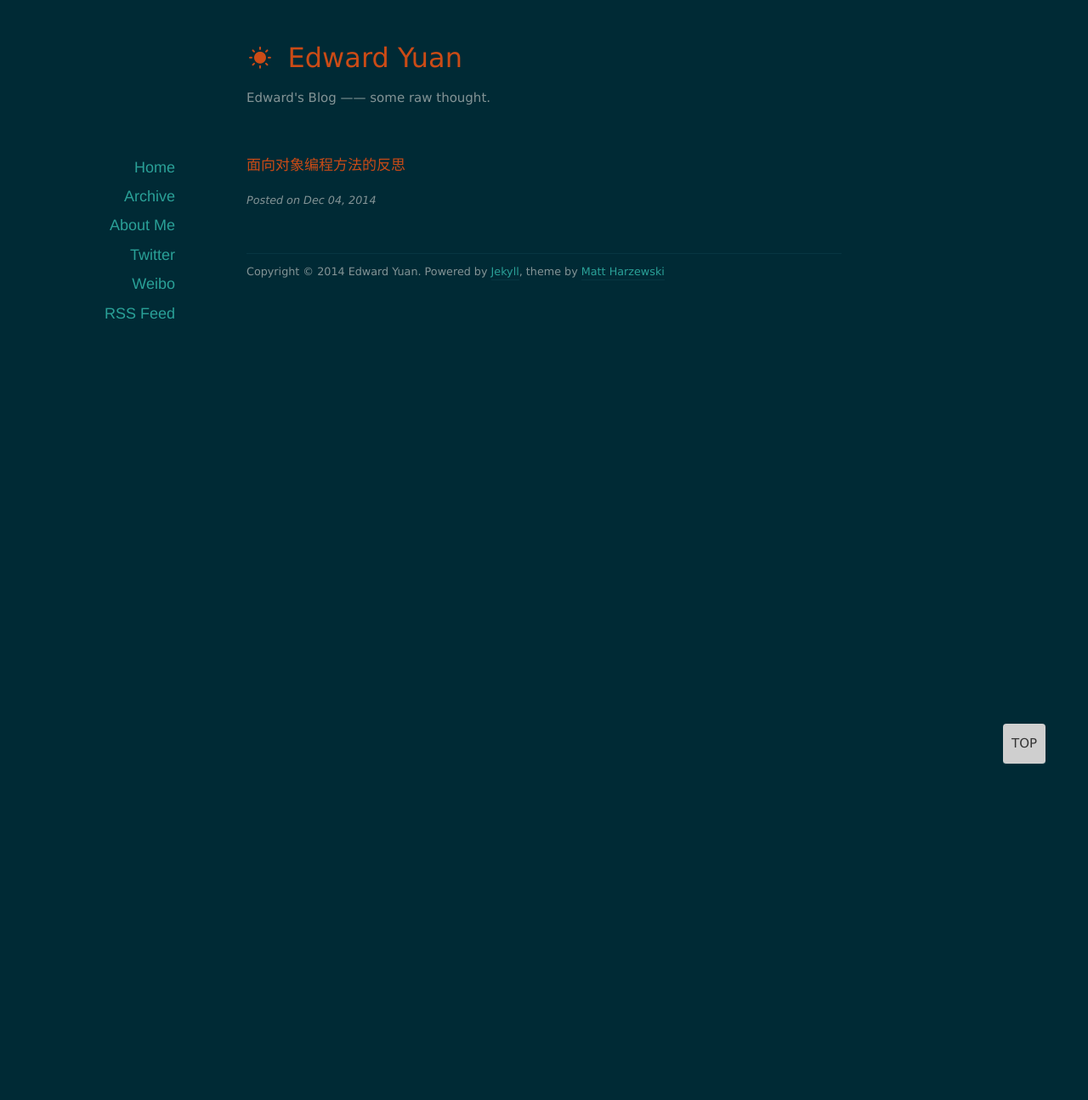
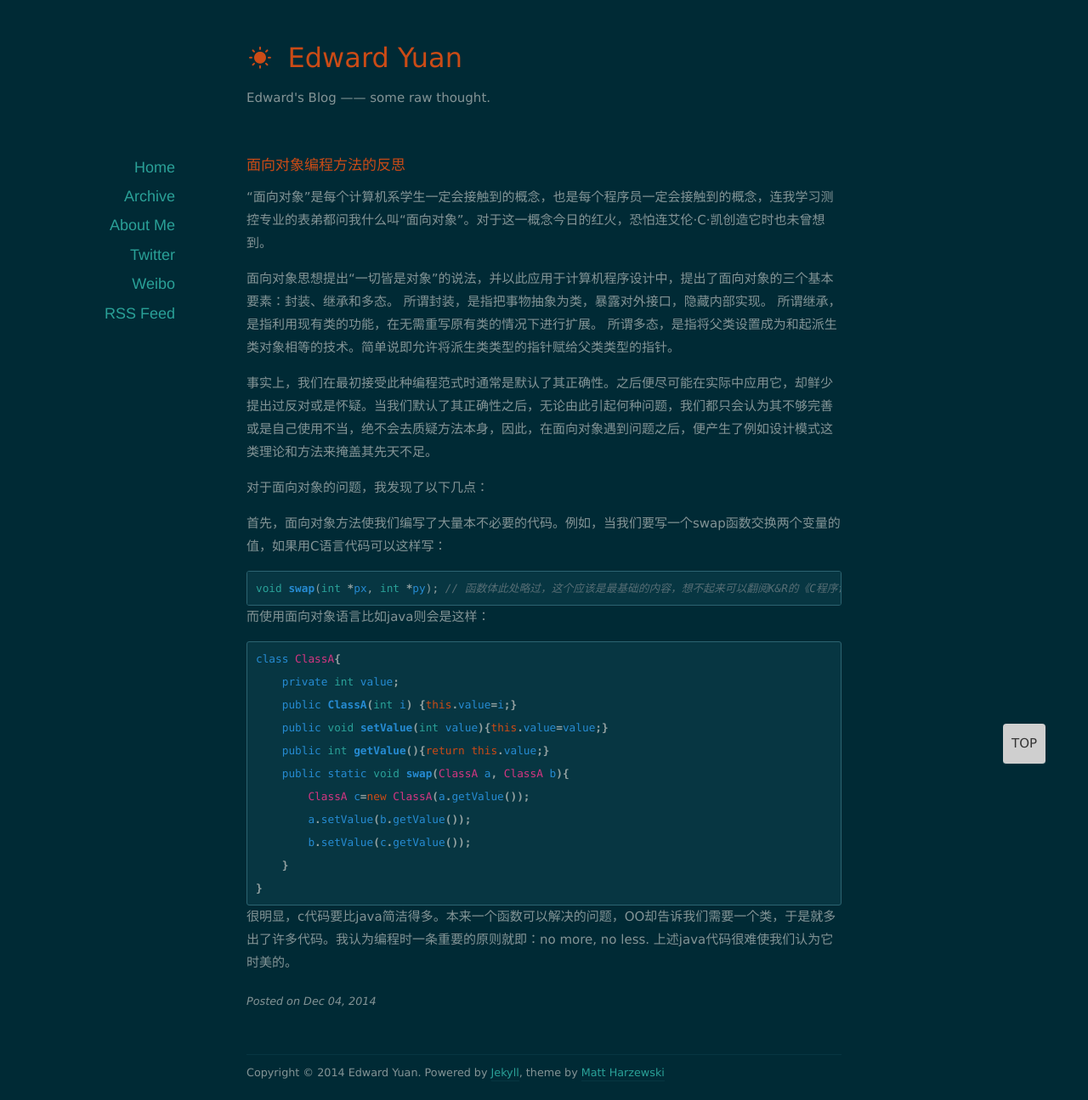
Before and after one commit to EdwardYuan/EdwardYuan.github.io, a Jekyll site: the page built from _posts/2014-12-04-Think-about-OOP.markdown, in a window 1280 px wide. Shown: the whole page at 85% size. Built offline with Jekyll 4.4.1, drawn with Linux system fonts in a browser that asks for light colours; nearby versions of some CDN libraries; comment, search, counter and statistics services are not loaded; before the commit the page ends 900 px from its top, so only the background shows below that.

Commit message:
update article

```diff
--- a/_posts/2014-12-04-Think-about-OOP.markdown
+++ b/_posts/2014-12-04-Think-about-OOP.markdown
@@ -4,3 +4,37 @@ title:  "面向对象编程方法的反思"
 date:   2014-12-04 18:46
 categories: Programming
 ---
+
+“面向对象”是每个计算机系学生一定会接触到的概念，也是每个程序员一定会接触到的概念，连我学习测控专业的表弟都问我什么叫“面向对象”。对于这一概念今日的红火，恐怕连艾伦·C·凯创造它时也未曾想到。
+
+面向对象思想提出“一切皆是对象”的说法，并以此应用于计算机程序设计中，提出了面向对象的三个基本要素：封装、继承和多态。
+所谓封装，是指把事物抽象为类，暴露对外接口，隐藏内部实现。
+所谓继承，是指利用现有类的功能，在无需重写原有类的情况下进行扩展。
+所谓多态，是指将父类设置成为和起派生类对象相等的技术。简单说即允许将派生类类型的指针赋给父类类型的指针。
+
+事实上，我们在最初接受此种编程范式时通常是默认了其正确性。之后便尽可能在实际中应用它，却鲜少提出过反对或是怀疑。当我们默认了其正确性之后，无论由此引起何种问题，我们都只会认为其不够完善或是自己使用不当，绝不会去质疑方法本身，因此，在面向对象遇到问题之后，便产生了例如设计模式这类理论和方法来掩盖其先天不足。
+
+对于面向对象的问题，我发现了以下几点：
+
+首先，面向对象方法使我们编写了大量本不必要的代码。例如，当我们要写一个swap函数交换两个变量的值，如果用C语言代码可以这样写：
+
+{% highlight c %}
+void swap(int *px, int *py); // 函数体此处略过，这个应该是最基础的内容，想不起来可以翻阅K&R的《C程序设计语言》
+{% endhighlight %}
+而使用面向对象语言比如java则会是这样：
+{% highlight java %}
+
+class ClassA{
+    private int value;
+    public ClassA(int i) {this.value=i;}
+    public void setValue(int value){this.value=value;}
+    public int getValue(){return this.value;}
+    public static void swap(ClassA a, ClassA b){
+        ClassA c=new ClassA(a.getValue());
+        a.setValue(b.getValue());
+        b.setValue(c.getValue());
+    }
+}
+
+{% endhighlight %}
+很明显，c代码要比java简洁得多。本来一个函数可以解决的问题，OO却告诉我们需要一个类，于是就多出了许多代码。我认为编程时一条重要的原则就即：no more, no less. 上述java代码很难使我们认为它时美的。
```
